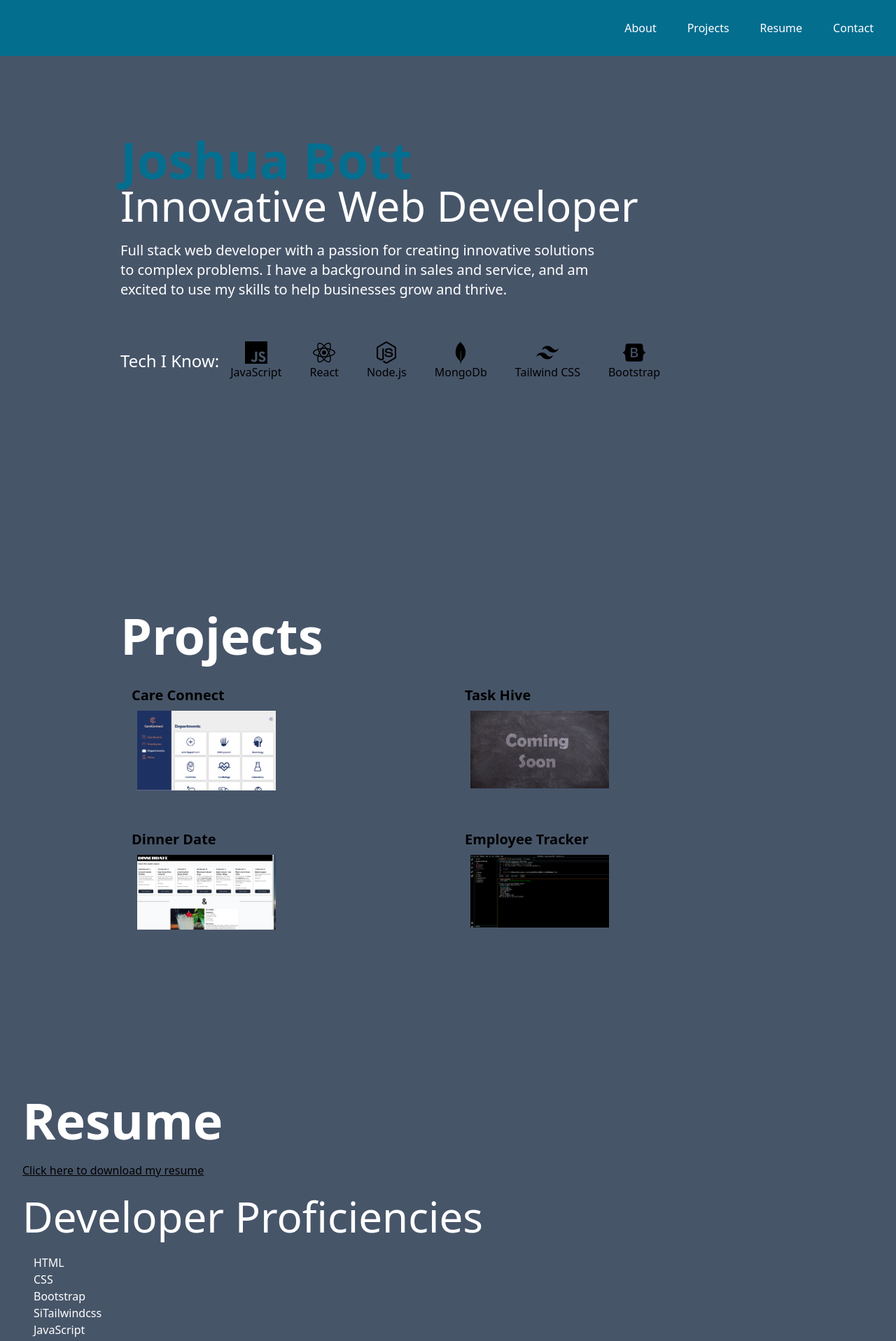
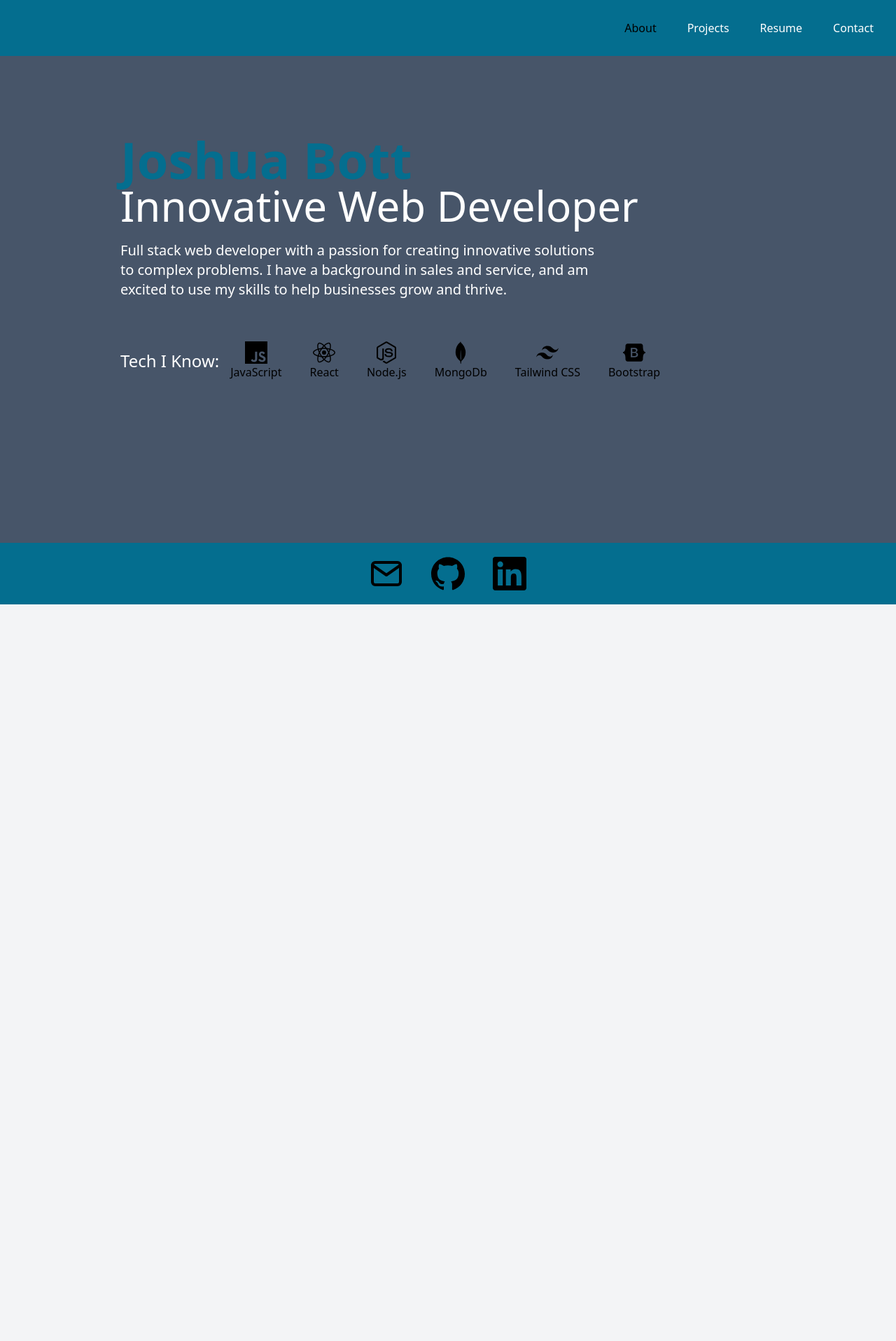
Before and after one commit to josh4got/Dev-Portfolio, a React (Create React App) app in the folder dev-portfolio-app/: page / in a window 1280 px wide. Shown: the top 1917 px of the page at 70% size. After the commit the page ends 864 px from the top, so only its background shows below. Built offline with nearby package versions, Linux system fonts and the light colour scheme.

Commit message:
added logic to display one section at a time

```diff
--- a/dev-portfolio-app/src/App.js
+++ b/dev-portfolio-app/src/App.js
@@ -1,4 +1,4 @@
-import React from 'react';
+import React, {useState} from 'react';
 import Header from './components/Header';
 import About from './components/About';
 import Footer from './components/Footer';
@@ -7,14 +7,30 @@
 import Resume from './components/Resume';
 
 function App() {
+  const [activePage, setActivePage] = useState('About');
+
+  const renderPage = () => {
+    switch (activePage) {
+      case 'About':
+        return <About />;
+      case 'Projects':
+        return <Projects />;
+      case 'Resume':
+        return <Resume />;
+      case 'Contact':
+        return <ContactForm />;
+      default:
+        return <About />;
+    }
+  };
+
   return (
-    <div className="App">
-<Header />
-<About />
-<Projects />
-<Resume />
-<ContactForm />
-<Footer />
+    <div className='app'>
+      <Header activePage={activePage} setActivePage={setActivePage} />
+      <div>
+        {renderPage()}
+      </div>
+      <Footer />
     </div>
   );
 }
--- a/dev-portfolio-app/src/components/Header.js
+++ b/dev-portfolio-app/src/components/Header.js
@@ -1,39 +1,54 @@
-import React, {useState} from 'react';
+import React, { useState } from 'react';
 import { FontAwesomeIcon } from '@fortawesome/react-fontawesome';
 import { faBars } from '@fortawesome/free-solid-svg-icons';
 import { faXmark } from '@fortawesome/free-solid-svg-icons';
 
-const Header = () => {
+const Header = ({ activePage, setActivePage }) => {
   const [showMenu, setShowMenu] = useState(false);
   const handleClick = () => setShowMenu(!showMenu);
 
   return (
     <div className="fixed w-full h-[80px] flex justify-between items-center px-4 bg-[#046E8F] text-white">
-      <div>
+      <div></div>
+
+      {/* Menu */}
+      <div className='hidden md:flex ml-auto'>
+        <ul className='flex gap-3'>
+          <li className={activePage === 'About' ? 'text-black' : 'text-white hover:text-black'} onClick={() => setActivePage('About')}>
+            <a href="#about">About</a>
+          </li>
+          <li className={activePage === 'Projects' ? 'text-black' : 'text-white hover:text-black'} onClick={() => setActivePage('Projects')}>
+            <a href="#projects">Projects</a>
+          </li>
+          <li className={activePage === 'Resume' ? 'text-black' : 'text-white hover:text-black'} onClick={() => setActivePage('Resume')}>
+            <a href="#resume">Resume</a>
+          </li>
+          <li className={activePage === 'Contact' ? 'text-black' : 'text-white hover:text-black'} onClick={() => setActivePage('Contact')}>
+            <a href="#contact">Contact</a>
+          </li>
+        </ul>
       </div>
-
-{/* Menu */}
-<div className='hidden md:flex ml-auto'>
-  <ul className='flex gap-3'>
-    <li className='hover:text-[#046E8F]'><a href="#about">About</a></li>
-    <li className='hover:text-[#046E8F]'><a href="#projects">Projects</a></li>
-    <li className='hover:text-[#046E8F]'><a href="#resume">Resume</a></li>
-    <li className='hover:text-[#046E8F]'><a href="#contact">Contact</a></li>
-  </ul>
-</div>
 
       {/* Menu Icon */}
       <div onClick={handleClick} className='md:hidden z-10 ml-auto'>
-        {!showMenu ? <FontAwesomeIcon icon={faBars}/> : <FontAwesomeIcon icon={faXmark} size='1x'/>}
+        {!showMenu ? <FontAwesomeIcon icon={faBars} /> : <FontAwesomeIcon icon={faXmark} size='1x' />}
       </div>
 
       {/* Mobile Menu */}
       <div>
         <ul className={!showMenu ? 'hidden' : 'absolute top-0 right-0 w-full h-screen bg-slate-600 flex flex-col justify-center items-center'}>
-          <li className='py-6 text-4xl hover:text-[#046E8F]'><a href="#home" onClick={handleClick}>Home</a></li>
-          <li className='py-6 text-4xl hover:text-[#046E8F]'><a href="#about" onClick={handleClick}>About Me</a></li>
-          <li className='py-6 text-4xl hover:text-[#046E8F]'><a href="#projects" onClick={handleClick}>Projects</a></li>
-          <li className='py-6 text-4xl hover:text-[#046E8F]'><a href="#contact" onClick={handleClick}>Contact</a></li>
+          <li className={activePage === 'About' ? 'text-black py-6 text-4xl' : 'text-white py-6 text-4xl hover:text-black'} onClick={() => setActivePage('About')}>
+            <a href="#about" onClick={handleClick}>About Me</a>
+          </li>
+          <li className={activePage === 'Projects' ? 'text-black py-6 text-4xl' : 'text-white py-6 text-4xl hover:text-black'} onClick={() => setActivePage('Projects')}>
+            <a href="#projects" onClick={handleClick}>Projects</a>
+          </li>
+          <li className='py-6 text-4xl hover:text-black' onClick={() => setActivePage('Home')}>
+            <a href="#home" onClick={handleClick}>Resume</a>
+          </li>
+          <li className={activePage === 'Contact' ? 'text-black py-6 text-4xl' : 'text-white py-6 text-4xl hover:text-black'} onClick={() => setActivePage('Contact')}>
+            <a href="#contact" onClick={handleClick}>Contact</a>
+          </li>
         </ul>
       </div>
     </div>
--- a/dev-portfolio-app/src/components/Resume.js
+++ b/dev-portfolio-app/src/components/Resume.js
@@ -11,7 +11,7 @@
         </a>
       </p>
       <br></br>
-      <h2 className='text-3xl sm:text-6xl text-white'>Developer Proficiencies</h2>
+      <h2 className='text-3xl sm:text-6xl text-white'>My Proficiencies</h2>
       <br></br>
       <ul className='text-white'>
         <li>HTML</li>
```
